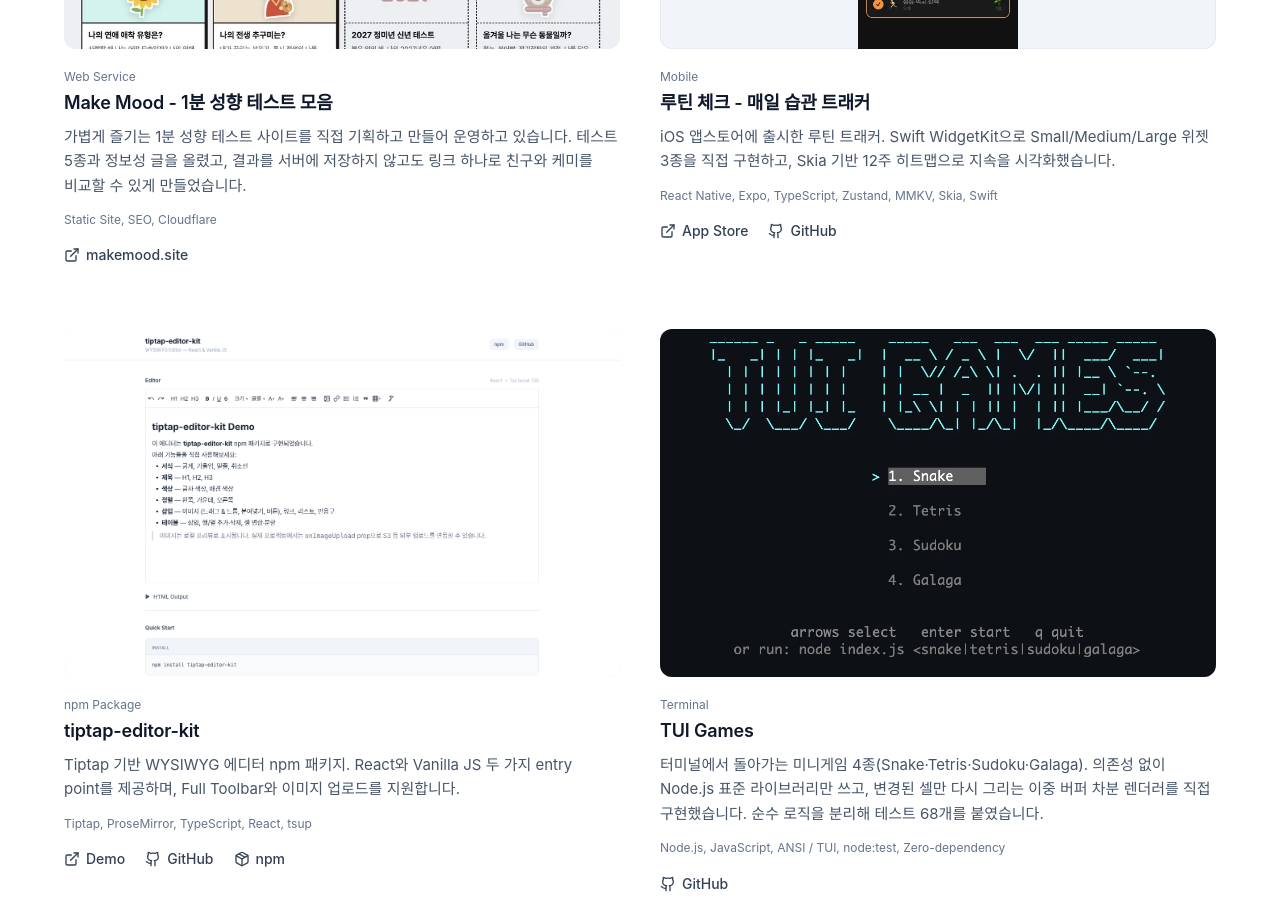
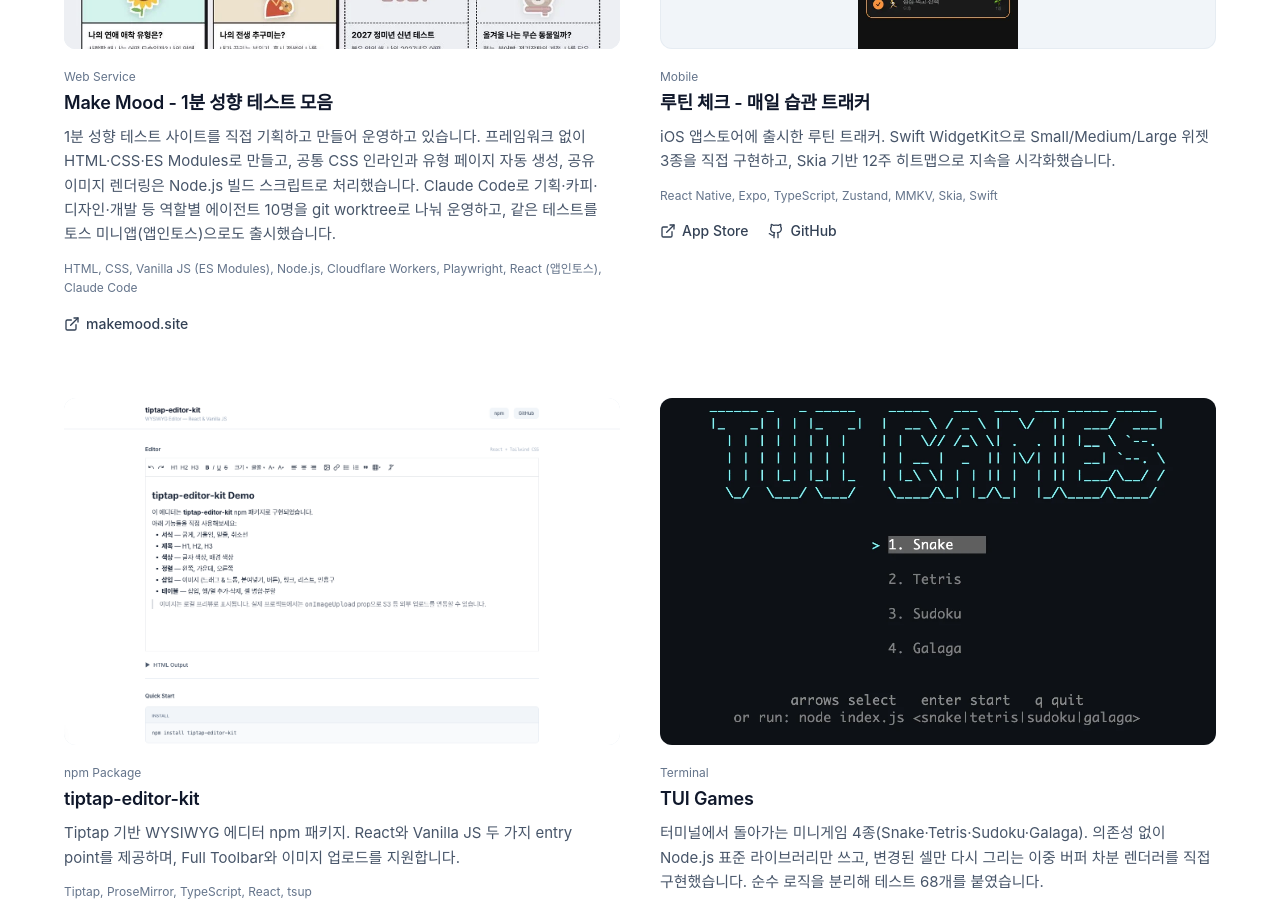
Before and after one commit to WhyBusyy/portfolio, a Next.js app: page / in a window 1280 px wide. Shown: the part 7320-8228 px from the top of the page. Built offline with nearby package versions, Linux system fonts and the light colour scheme; a web font is replaced by a local one.

Commit message:
copy: Make Mood 설명·기술 스택을 실제 구성(바닐라 JS, 빌드 스크립트, AI 에이전트 팀, 앱인토스)으로 교체

```diff
--- a/src/components/SideProjects.tsx
+++ b/src/components/SideProjects.tsx
@@ -28,8 +28,17 @@
   {
     title: "Make Mood - 1분 성향 테스트 모음",
     description:
-      "가볍게 즐기는 1분 성향 테스트 사이트를 직접 기획하고 만들어 운영하고 있습니다. 테스트 5종과 정보성 글을 올렸고, 결과를 서버에 저장하지 않고도 링크 하나로 친구와 케미를 비교할 수 있게 만들었습니다.",
-    techStack: ["Static Site", "SEO", "Cloudflare"],
+      "1분 성향 테스트 사이트를 직접 기획하고 만들어 운영하고 있습니다. 프레임워크 없이 HTML·CSS·ES Modules로 만들고, 공통 CSS 인라인과 유형 페이지 자동 생성, 공유 이미지 렌더링은 Node.js 빌드 스크립트로 처리했습니다. Claude Code로 기획·카피·디자인·개발 등 역할별 에이전트 10명을 git worktree로 나눠 운영하고, 같은 테스트를 토스 미니앱(앱인토스)으로도 출시했습니다.",
+    techStack: [
+      "HTML",
+      "CSS",
+      "Vanilla JS (ES Modules)",
+      "Node.js",
+      "Cloudflare Workers",
+      "Playwright",
+      "React (앱인토스)",
+      "Claude Code",
+    ],
     github: null,
     demo: "https://makemood.site",
     demoLabel: "makemood.site",
```
